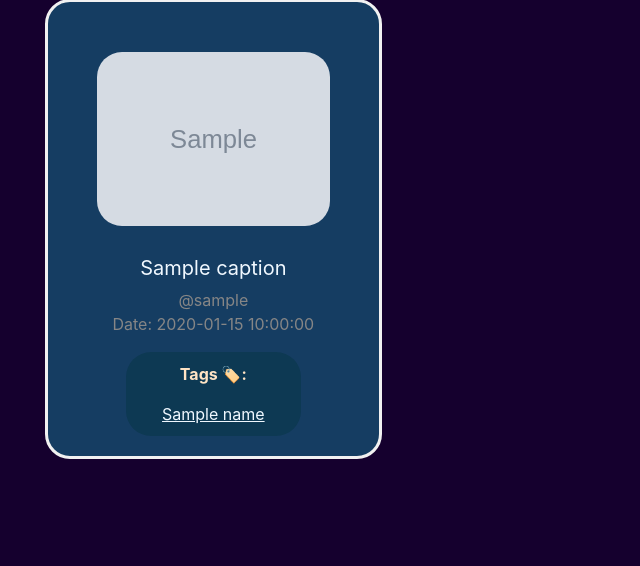
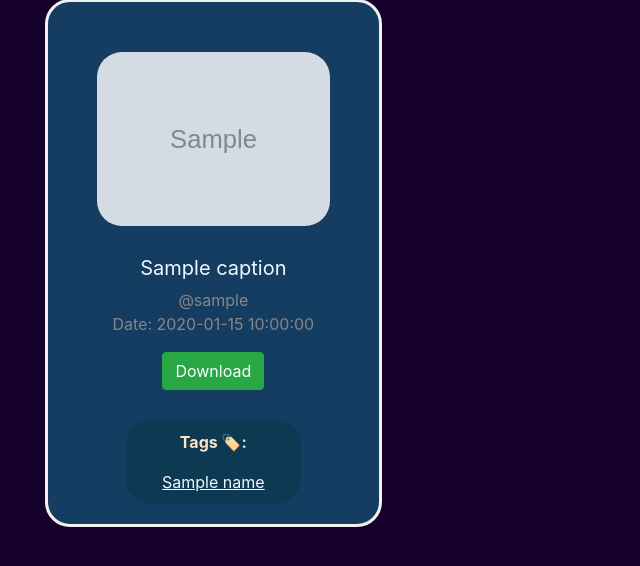
Before and after one commit to iZub1n/Z-ImgRepo, a Flask app: template templates/feed.html in a window 1280 px wide. Shown: the part 201-767 px from the top of the page, without its empty margins (0-640 px from the left). Run offline with Flask 2, Linux system fonts and the light colour scheme; the template is opened without the code that fills it: most values are stand-ins (such as "Sample title", 1, 10 or a date in 2020); grey boxes marked "Sample" are stand-in pictures; some libraries are stand-ins or nearby versions.

Commit message:
added download button

```diff
--- a/static/styles/basicstylesheet.css
+++ b/static/styles/basicstylesheet.css
@@ -36,4 +36,5 @@
     padding: 10px;
     border-radius: 25px;
     border-color: bisque;
+    margin-top: 30px;
 }
--- a/templates/Discover.html
+++ b/templates/Discover.html
@@ -18,6 +18,7 @@
             <h5 style="font-weight: normal;">{{fimg[0].caption}}</h5>
             <a href="{{ url_for('user_profile', user_name=fimg[0].username) }}" class="lbl">@{{fimg[0].username}}</a>
             <p class="lbl"> Date: {{fimg[0].date}}</p>
+            <a class="btn btn-success" href="{{fimg[0].imgurl}}">Download</a>
             <div class="tag_list">
                 <p style="color: bisque;">Tags 🏷:</p>
                 {% for tag in fimg[1] %}
--- a/templates/feed.html
+++ b/templates/feed.html
@@ -19,6 +19,7 @@
             <h5 style="font-weight: normal;">{{fimg[0].caption}}</h5>
             <a href="{{ url_for('user_profile', user_name=fimg[0].username) }}" class="lbl">@{{fimg[0].username}}</a>
             <p class="lbl"> Date: {{fimg[0].date}}</p>
+            <a class="btn btn-success" href="{{fimg[0].imgurl}}">Download</a>
             <div class="tag_list">
                 <p style="color: bisque;">Tags 🏷:</p>
                 {% for tag in fimg[1] %}
--- a/templates/homepage.html
+++ b/templates/homepage.html
@@ -18,6 +18,7 @@
                 <h5 style="font-weight: normal;">{{fimg[0].caption}}</h5>
                 <a href="{{ url_for('user_profile', user_name=fimg[0].username) }}" class="lbl">@{{fimg[0].username}}</a>
                 <p class="lbl"> Date: {{fimg[0].date}}</p>
+                <a class="btn btn-success" href="{{fimg[0].imgurl}}">Download</a>
                 <div class="tag_list">
                     <p style="color: bisque;">Tags 🏷:</p>
                     {% for tag in fimg[1] %}
--- a/templates/user_profile.html
+++ b/templates/user_profile.html
@@ -50,6 +50,7 @@
                 <h5 style="font-weight: normal;">{{fimg[0].caption}}</h5>
                 <a href="{{ url_for('user_profile', user_name=fimg[0].username) }}" class="lbl">@{{fimg[0].username}}</a>
                 <p class="lbl"> Date: {{fimg[0].date}}</p>
+                <a class="btn btn-success" href="{{fimg[0].imgurl}}">Download</a>
                 <div class="tag_list">
                     <p style="color: bisque;">Tags 🏷:</p>
                     {% for tag in fimg[1] %}
```
